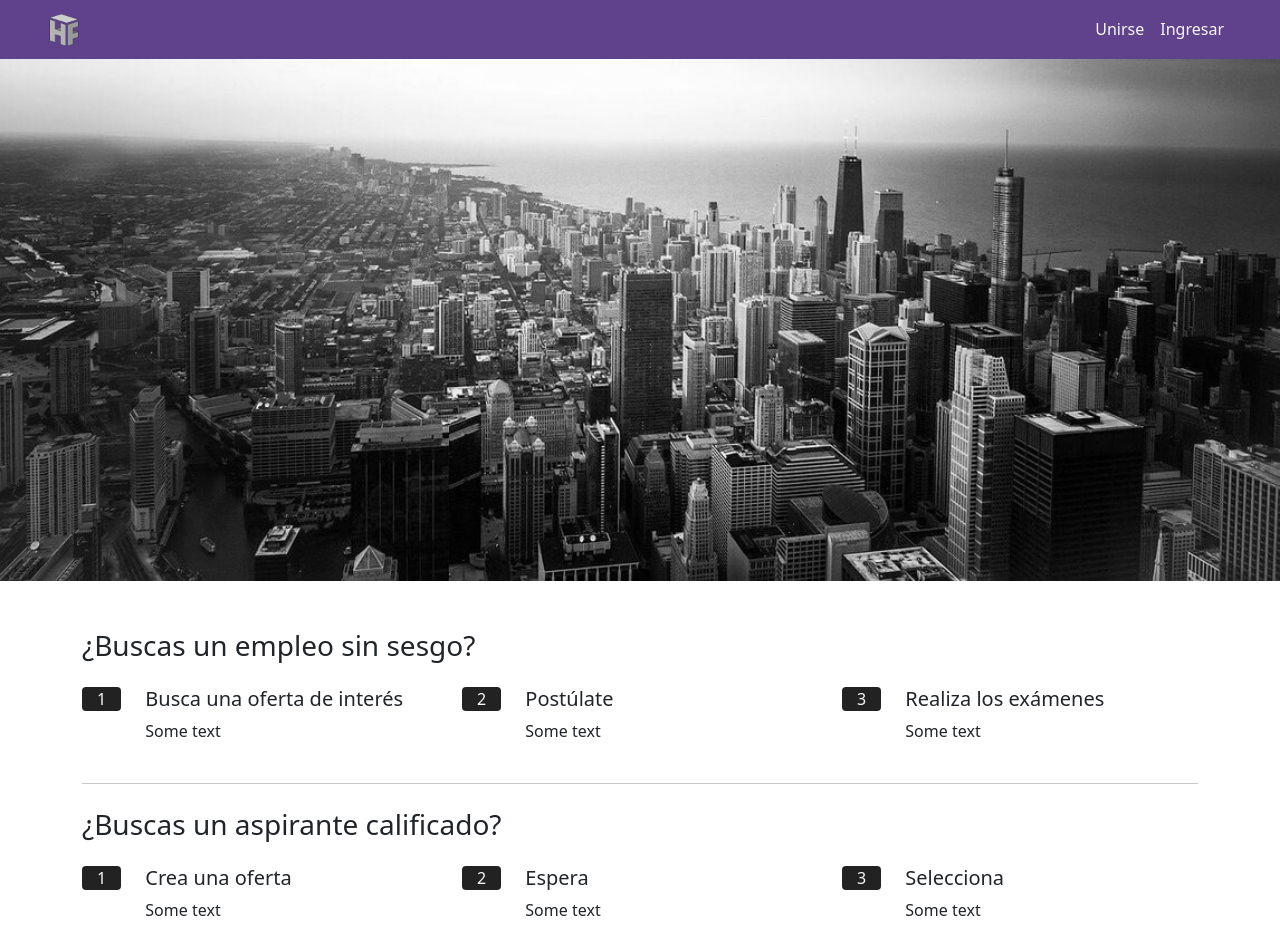
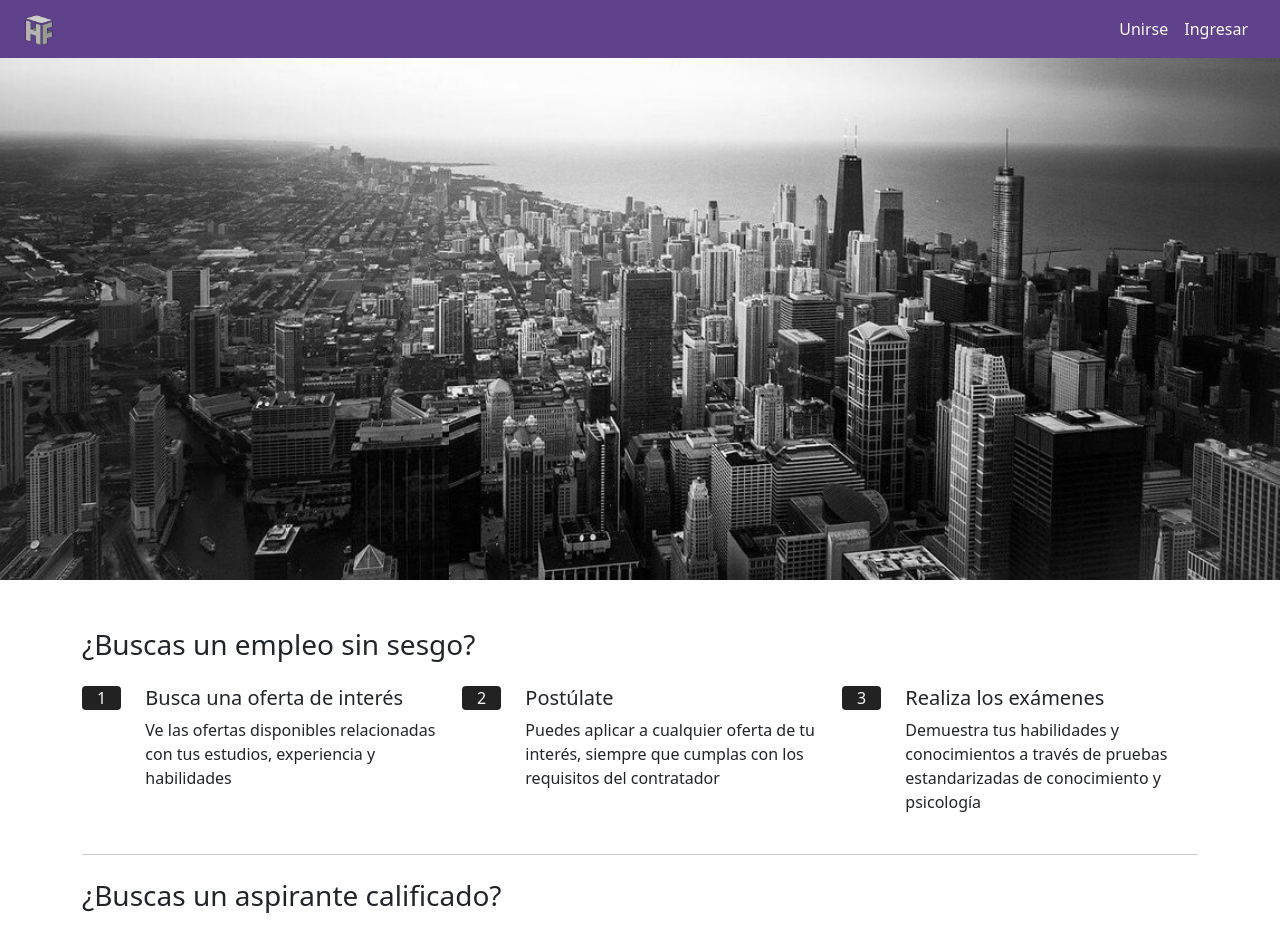
Before and after one commit to estidlore/hofe_front, a React (Create React App) app: page / in a window 1280 px wide. Shown: the top 935 px of the page. Built offline with nearby package versions, Linux system fonts and the light colour scheme.

Commit message:
Minor changes

```diff
--- a/package.json
+++ b/package.json
@@ -12,7 +12,6 @@
     "express": "^4.17.1",
     "react": "^17.0.2",
     "react-dom": "^17.0.2",
-    "react-router-dom": "^5.2.0",
     "react-scripts": "4.0.3",
     "somepakage": "^1.0.0",
     "web-vitals": "^1.1.2"
--- a/src/components/NavBar.js
+++ b/src/components/NavBar.js
@@ -38,9 +38,9 @@ export default class NavBar extends Component {
       );
     }
     return (
-      <nav className="navbar navbar-expand px-5 justify-content-between primary">
+      <nav className="navbar navbar-expand px-4 justify-content-between primary">
         <Link to="/" className="navbar-brand">
-          <img src="../logo192.png" className="col-2" />
+          <img width="30" src="../logo192.png" />
         </Link>
         {list}
       </nav>
--- a/src/index.js
+++ b/src/index.js
@@ -5,9 +5,7 @@ import App from './App';
 import reportWebVitals from './reportWebVitals';
 
 ReactDOM.render(
-  <React.StrictMode>
-    <App />
-  </React.StrictMode>,
+  <App />,
   document.getElementById('root')
 );
 
--- a/src/views/Home.js
+++ b/src/views/Home.js
@@ -8,9 +8,13 @@ export default function Home() {
       <div className="container m-5 mx-auto">
         <h3 className="my-4">¿Buscas un empleo sin sesgo?</h3>
         <div className="row">
-          <Home_Step num="1" header="Busca una oferta de interés" text="Some text" />
-          <Home_Step num="2" header="Postúlate" text="Some text" />
-          <Home_Step num="3" header="Realiza los exámenes" text="Some text" />
+          <Home_Step num="1" header="Busca una oferta de interés"
+            text="Ve las ofertas disponibles relacionadas con tus estudios, experiencia
+            y habilidades" />
+          <Home_Step num="2" header="Postúlate" text="Puedes aplicar a cualquier oferta
+            de tu interés, siempre que cumplas con los requisitos del contratador" />
+          <Home_Step num="3" header="Realiza los exámenes" text="Demuestra tus habilidades
+            y conocimientos a través de pruebas estandarizadas de conocimiento y psicología" />
         </div>
 
         <hr className="my-4" />
@@ -18,9 +22,12 @@ export default function Home() {
         <h3 className="my-4">¿Buscas un aspirante calificado?</h3>
 
         <div className="row">
-          <Home_Step num="1" header="Crea una oferta" text="Some text" />
-          <Home_Step num="2" header="Espera" text="Some text" />
-          <Home_Step num="3" header="Selecciona" text="Some text" />
+          <Home_Step num="1" header="Crea una oferta" text="Publica una oferta laboral para
+            el cargo que necesites" />
+          <Home_Step num="2" header="Espera" text="Los candidatos más apropiados aplicarán a
+            tu oferta y realizarán los exámenes correspondientes" />
+          <Home_Step num="3" header="Selecciona" text="Escoge a los mejores candidatos para
+            el cargo para ser posteriormente entrevistados" />
         </div>
       </div>
     </div>
--- a/src/views/SignUp.js
+++ b/src/views/SignUp.js
@@ -59,35 +59,25 @@ export default function SignUp() {
     <div className="container-fluid p-0 m-0 row justify-content-center gray-light">
       <div className="col-12 col-sm-9 col-md-7 col-lg-5 col-xl-4 p-5 light">
         <form onSubmit={onSubmit}>
-          <h3 className="text-center">Registrarse</h3>
+          <h3 className="text-center mb-4">Registrarse</h3>
 
           <Selector label="Tipo de usuario" options={userTypes}
             onChange={(e) => setUserType(e.target.value)} />
           <Field type="text" id="name" label="Nombre"
-            placeholder="Entre 4 y 40 caracteres"
+            placeholder=""
             onChange={(e) => setName(e.target.value)} />
           <Field type="text" id="last_name" label="Apellido"
-            placeholder="Entre 4 y 30 caracteres"
+            placeholder=""
             onChange={(e) => setLastName(e.target.value)} />
           <Field type="email" id="email" label="Correo"
-            placeholder="ejemplo@dominio.com"
+            placeholder="usuario@correo.com"
             onChange={(e) => setEmail(e.target.value)} />
           <Field type="password" id="pass" label="Contraseña"
-            placeholder="Entre 8 y 24 caracteres"
+            placeholder=""
             onChange={(e) => setPassword(e.target.value)} />
           <Field type="password" id="pass2" label="Repetir contraseña"
-            placeholder="Entre 8 y 24 caracteres"
+            placeholder=""
             onChange={(e) => setPassword2(e.target.value)} />
-
-          <div className="form-group">
-            <div className="custom-control custom-checkbox">
-              <input type="checkbox" className="custom-control-input m-1" id="remember" />
-              <label className="custom-control-label my-2" htmlFor="remember">Recuerdame</label>
-            </div>
-          </div>
-          <p className="forgot-password">
-            <a href="#">¿Olvidaste tu contraseña?</a>
-          </p>
 
           <div className="text-center">
             <button type="submit" className="btn btn primary btn-block my-3">
```
Also changed, not shown: 1 other file (tests, documents, lock files or other folders).
